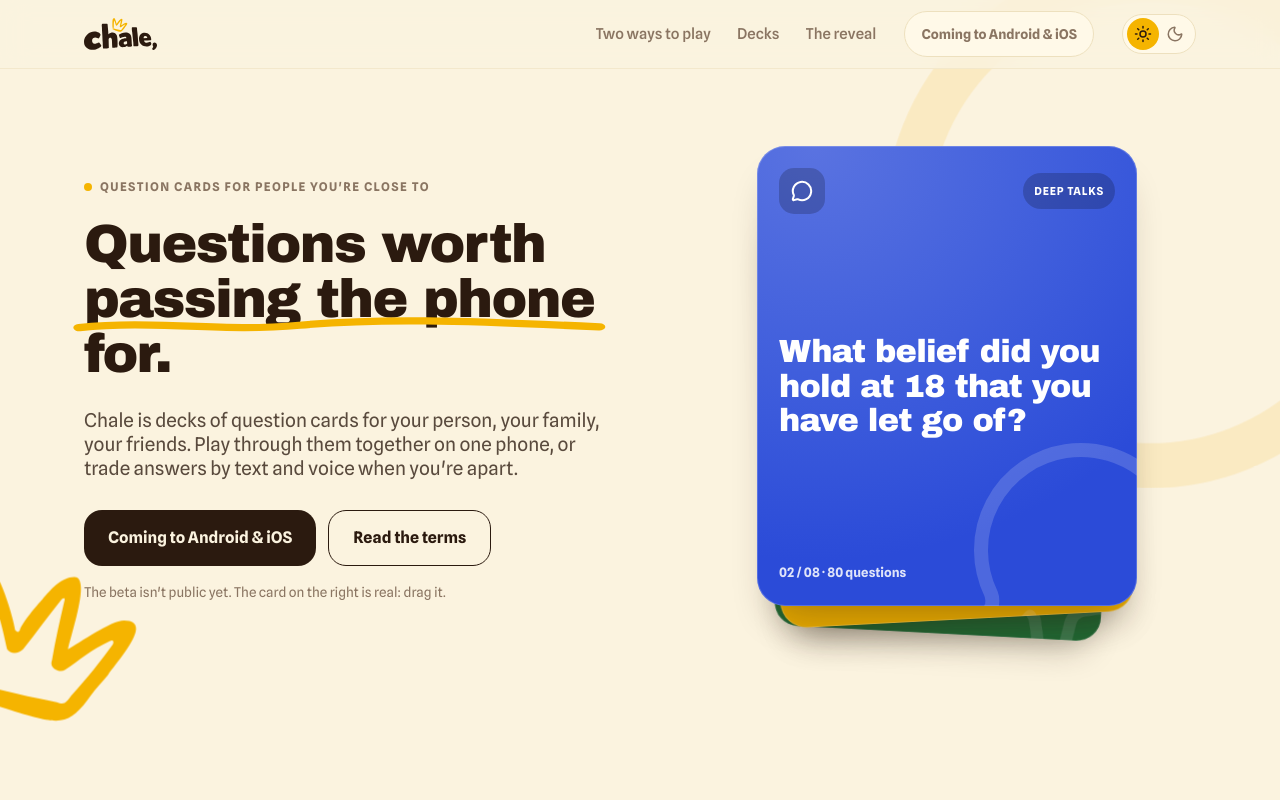
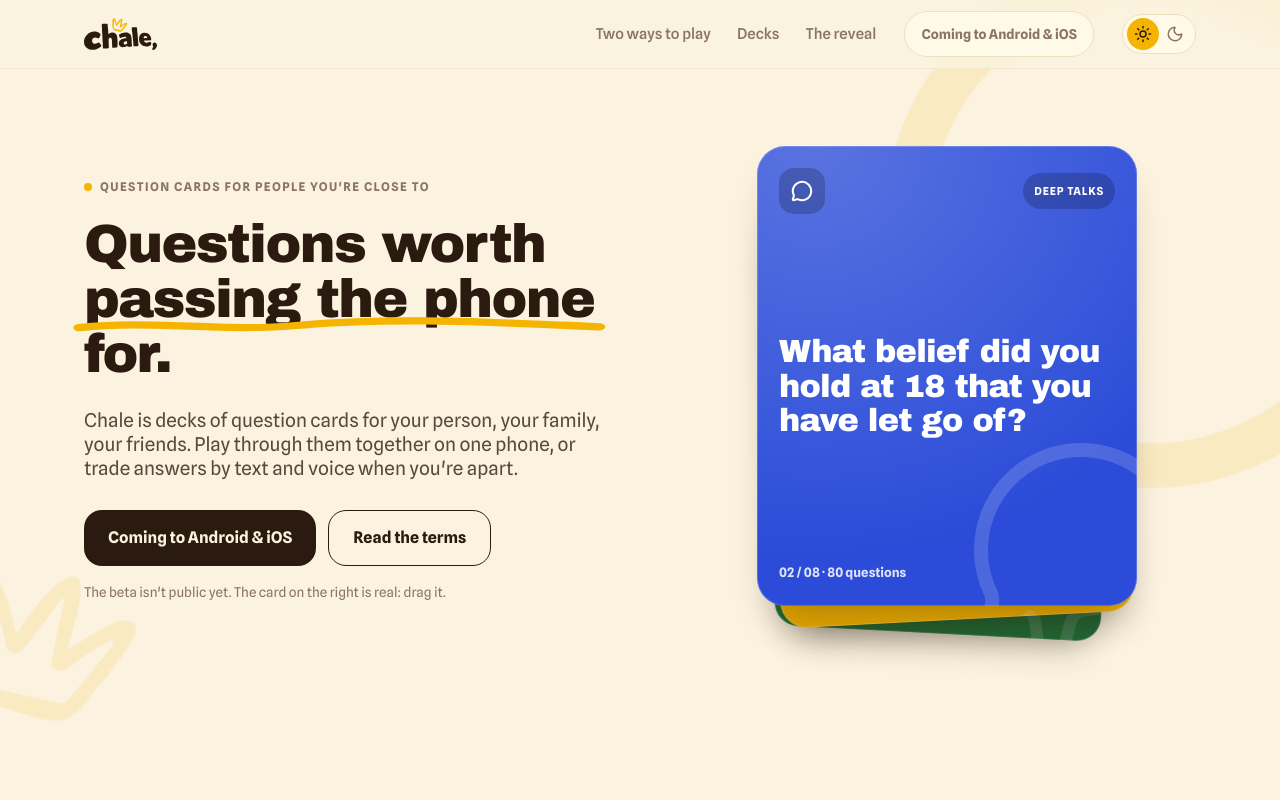
Before and after one commit to QuayeDNA/chale, a React (Vite) app in the folder web/: page / in a window 1280 px wide. Shown: the top 800 px of the page. Built offline with nearby package versions, Linux system fonts and the light colour scheme.

Commit message:
style(web): dim the hero crown to the rings' wash

```diff
--- a/web/src/styles/chale.css
+++ b/web/src/styles/chale.css
@@ -342,6 +342,7 @@ html {
   bottom: 36px;
   width: clamp(104px, 13vw, 176px);
   pointer-events: none;
+  opacity: 0.13;
   animation: drift 18s ease-in-out infinite alternate;
 }
 
```
